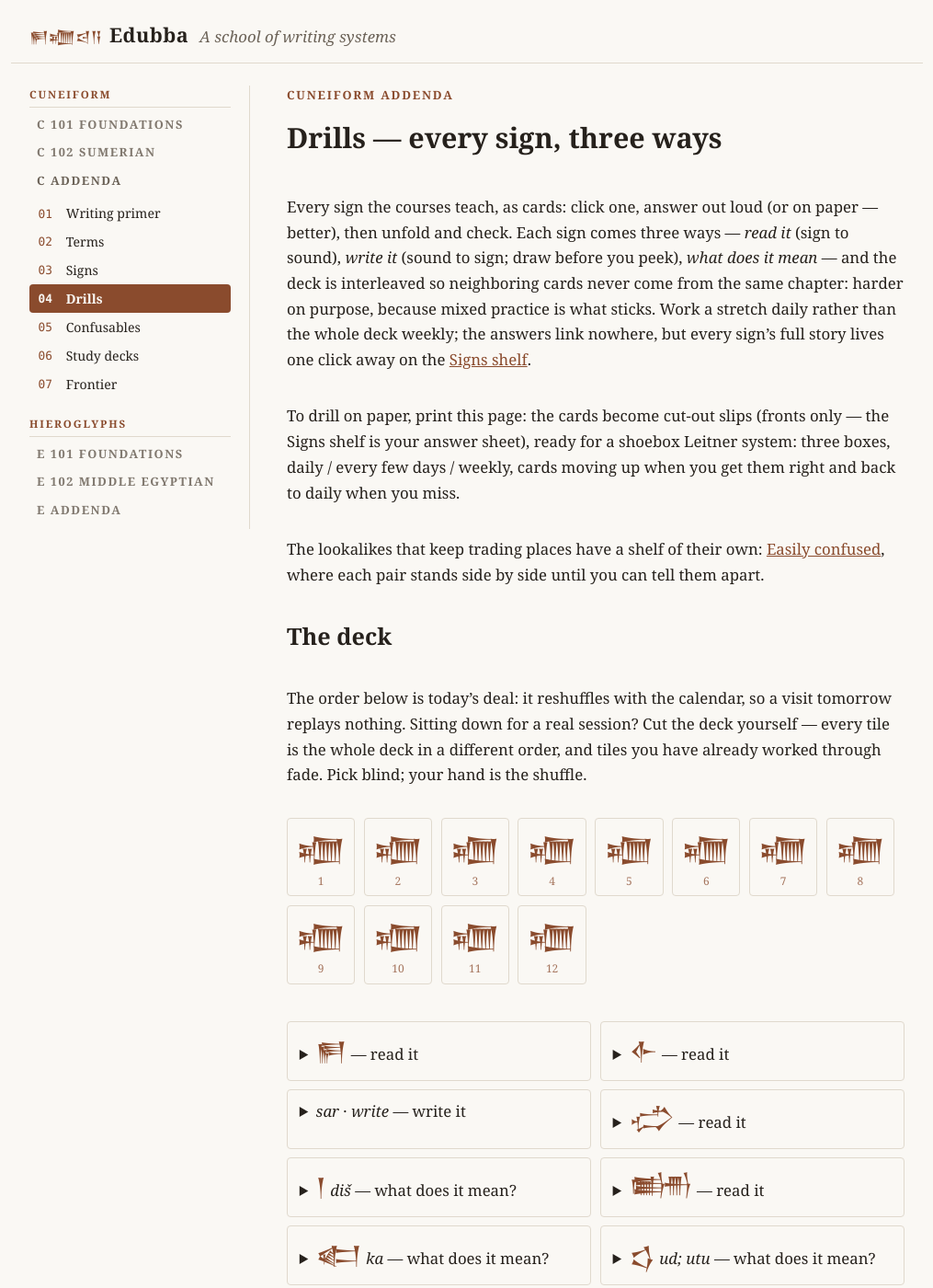
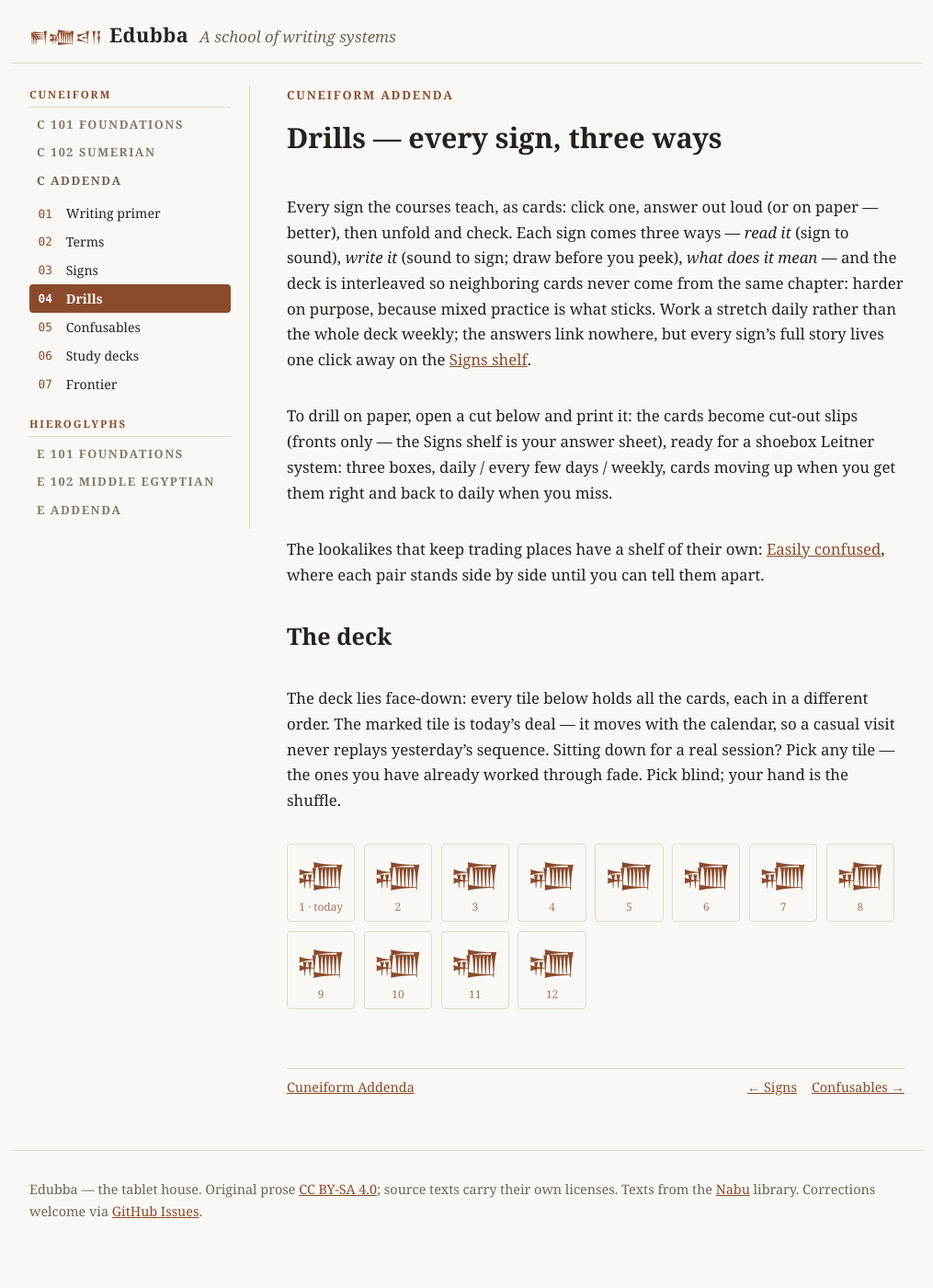
Before and after one commit to arvicco/nabu-edubba, a Jekyll site: the page built from site/cuneiform/addenda/drills.md, in a window 1280 px wide and 1400 px high. Shown: the whole window at 92% size, without its empty margins (132-1147 px from the left). Built offline with Jekyll 4.4.1, drawn with Linux system fonts in a browser that asks for light colours; some of the changed text lies outside the part shown.

Commit message:
fix: hide the deck under the tiles (review round)
The drills page holds no deck of its own: all twelve cuts deal
face-down, today's marked 'N · today'; each tile opens the full
deck in that ordering, print instructions point at the cuts. §8
wording updated.

Co-Authored-By: Claude Fable 5 <noreply@anthropic.com>

```diff
--- a/script/drills.rb
+++ b/script/drills.rb
@@ -120,7 +120,8 @@ module Edubba
       tiles = (1..CUTS).map do |n|
         classes = +"deal-tile"
         classes << " deal-tile--today" if n == featured
-        %(<a class="#{classes}" href="#{drills_url}cut-#{n}/"><span class="script">#{back_glyph}</span><span class="deal-tile-n">#{n}</span></a>)
+        label = n == featured ? "#{n} · today" : n.to_s
+        %(<a class="#{classes}" href="#{drills_url}cut-#{n}/"><span class="script">#{back_glyph}</span><span class="deal-tile-n">#{label}</span></a>)
       end.join("\n  ")
       %(<nav class="deal-row" aria-label="Cuts of the deck">\n  #{tiles}\n</nav>)
     end
--- a/site/cuneiform/addenda/drills.md
+++ b/site/cuneiform/addenda/drills.md
@@ -29,11 +29,11 @@ Work a stretch daily rather than the whole deck weekly; the
 answers link nowhere, but every sign's full story lives one click
 away on the [Signs shelf]({{ '/cuneiform/addenda/signs/' | relative_url }}).
 
-To drill on paper, print this page: the cards become cut-out
-slips (fronts only — the Signs shelf is your answer sheet), ready
-for a shoebox Leitner system: three boxes, daily / every few days
-/ weekly, cards moving up when you get them right and back to
-daily when you miss.
+To drill on paper, open a cut below and print it: the cards
+become cut-out slips (fronts only — the Signs shelf is your
+answer sheet), ready for a shoebox Leitner system: three boxes,
+daily / every few days / weekly, cards moving up when you get
+them right and back to daily when you miss.
 
 The lookalikes that keep trading places have a shelf of their
 own: [Easily confused]({{ '/cuneiform/addenda/confusables/' | relative_url }}),
@@ -42,12 +42,11 @@ apart.
 
 ## The deck
 
-The order below is today's deal: it reshuffles with the
-calendar, so a visit tomorrow replays nothing. Sitting down for
-a real session? Cut the deck yourself — every tile is the whole
-deck in a different order, and tiles you have already worked
-through fade. Pick blind; your hand is the shuffle.
+The deck lies face-down: every tile below holds all the cards,
+each in a different order. The marked tile is today's deal — it
+moves with the calendar, so a casual visit never replays
+yesterday's sequence. Sitting down for a real session? Pick any
+tile — the ones you have already worked through fade. Pick
+blind; your hand is the shuffle.
 
 {% drill_shelf deal %}
-
-{% drill_shelf cards %}
```
Also changed, not shown: docs/WORKLOG.md (+13 -1 lines), docs/courses/cuneiform.md (+8 -5 lines), site/hieroglyphs/addenda/drills.md (+11 -12 lines), test/drills_test.rb (+2 -0 lines).
